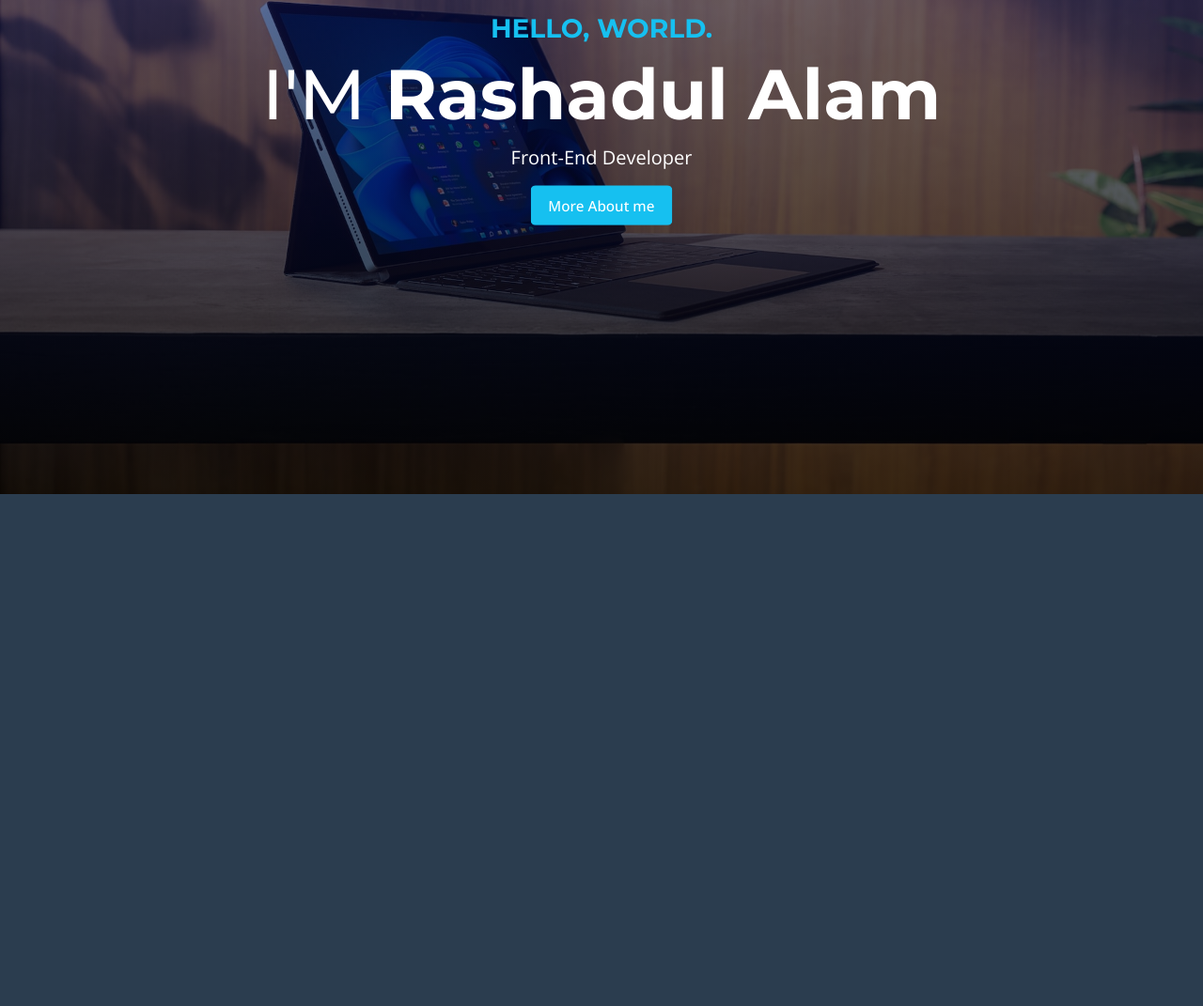
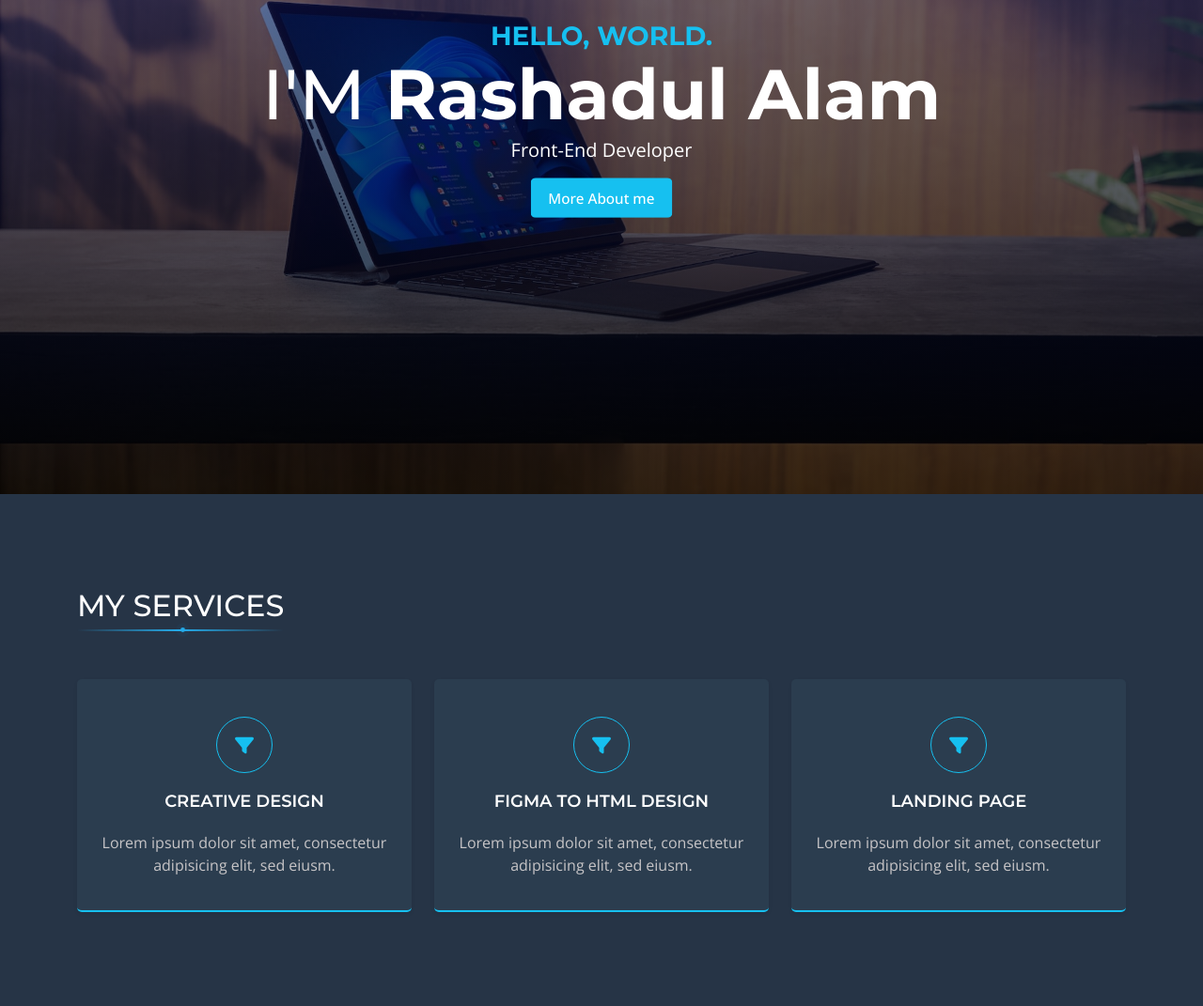
Before and after one commit to rashadulalam/rashadul, a plain HTML site: page index.html in a window 1280 px wide. Shown: the part 274-1345 px from the top of the page at 94% size. Before the commit the page ends 800 px from the top, so only its background shows below. Drawn offline with nearby package versions, Linux system fonts and the light colour scheme.

Commit message:
Service area

```diff
--- a/css/rashadul.css
+++ b/css/rashadul.css
@@ -3,7 +3,7 @@
  font-family: 'Montserrat', sans-serif;
  font-family: 'Open Sans', sans-serif;
 */
-@import url('https://fonts.googleapis.com/css2?family=Montserrat:wght@500;700&family=Open+Sans:wght@400;500&display=swap');
+@import url('https://fonts.googleapis.com/css2?family=Montserrat:wght@500;600;700&family=Open+Sans:wght@400;500&display=swap');
 
 /*
  Basic css
@@ -30,7 +30,62 @@ a, a:hover {
 h1, h2, h3, h4 {
     font-family: 'Montserrat', sans-serif;
     font-weight: 700;
+    color: #fff;
+    margin: 0;
+    padding: 0;
 }
+.page-title {
+margin-bottom: 35px;
+}
+.page-title h2 {
+    font-weight: 500;
+    position: relative;
+    display: inline-block;
+}
+
+.page-title h2::after {
+    content: "";
+    position: absolute;
+    bottom: -9px;
+    background-color: #25ACEB;
+    width: 5px;
+    height: 5px;
+    left: 50%;
+    z-index: 222;
+    border-radius: 50%;
+    transform: scale(1);
+    animation: pulse 2s infinite;
+}
+
+
+@keyframes pulse {
+    0% {
+        transform: scale(0.9);
+        box-shadow: 0 0 0 0 rgba(37, 172, 235, 0.7);
+    }
+
+    70% {
+        transform: scale(1);
+        box-shadow: 0 0 0 5px rgba(37, 172, 235, 0);
+    }
+    100% {
+        transform: scale(0.9);
+    }
+
+}
+.page-title h2::before {
+    position: absolute;
+    content: "";
+    left: 0;
+    right: 0;
+    width: 100%;
+    height: 2px;
+    background: transparent linear-gradient(to right, transparent, #25ACEB, transparent) repeat scroll 0 0;
+    bottom: -8px;
+    z-index: 111;
+}
+
+
 
 /*
  Header area css
@@ -117,3 +172,48 @@ h1, h2, h3, h4 {
     font-size: 20px;
     text-transform: capitalize;
 }
+
+/*
+ service area css
+=============== */
+.service-area {
+    padding: 100px 0;
+    background-color: #263446;
+}
+
+.service-outer {
+    background-color: #2B3D4F;
+    border-bottom: 2px solid #16C0F0;
+    border-radius: 5px;
+    padding: 20px;
+    transition: transform .5s;
+}
+.service-outer h3 {
+    color: #fff;
+    font-size: 18px;
+    font-weight: 600;
+    margin: 20px 0;
+}
+.service-outer p {
+    color: #c7c5c7;
+}
+.service-outer:hover {
+    transform: translateY(-5px);
+}
+.service_icon {
+    color: #16C0F0;
+    border-radius: 50%;
+    border: 1px solid #16C0F0;
+    width: 60px;
+    height: 60px;
+    font-size: 20px;
+    line-height: 60px;
+    text-align: center;
+    margin: 20px auto 0 auto;
+    transition: all 0.5s;
+    display: inline-block;
+}
+.service-outer:hover .service_icon {
+    background-color: #16C0F0;
+    color: #fff;
+}
--- a/index.html
+++ b/index.html
@@ -63,6 +63,52 @@
         </div>
       </section>
 
+      <!-- service area -->
+      <section id="service" class="service-area">
+        <div class="container">
+          <div class="row mb-4">
+            <div class="page-title">
+              <h2>MY SERVICES</h2>
+            </div>
+          </div> <!-- .row -->
+          <div class="row">
+
+            <div class="col-lg-4 mb-4 mb-lg-0">
+              <div class="service-outer text-center shadow-sm">
+                <div class="service_icon">
+                  <i class="fa-solid fa-filter"></i>
+                </div>
+                <h3 class="text-uppercase ">creative DESIGN</h3>
+                <p>Lorem ipsum dolor sit amet, consectetur adipisicing elit, sed eiusm.</p>
+              </div>
+            </div>
+
+            <div class="col-lg-4 mb-4 mb-lg-0">
+              <div class="service-outer text-center shadow-sm">
+                <div class="service_icon">
+                  <i class="fa-solid fa-filter"></i>
+                </div>
+                <h3 class="text-uppercase ">Figma to html DESIGN</h3>
+                <p>Lorem ipsum dolor sit amet, consectetur adipisicing elit, sed eiusm.</p>
+              </div>
+            </div>
+
+            <div class="col-lg-4 mb-4 mb-lg-0">
+              <div class="service-outer text-center shadow-sm">
+                <div class="service_icon">
+                  <i class="fa-solid fa-filter"></i>
+                </div>
+                <h3 class="text-uppercase ">Landing page</h3>
+                <p>Lorem ipsum dolor sit amet, consectetur adipisicing elit, sed eiusm.</p>
+              </div>
+            </div>
+
+
+          </div>
+        </div> <!-- .container -->
+
+      </section>
+
     </main>
 
 
```
